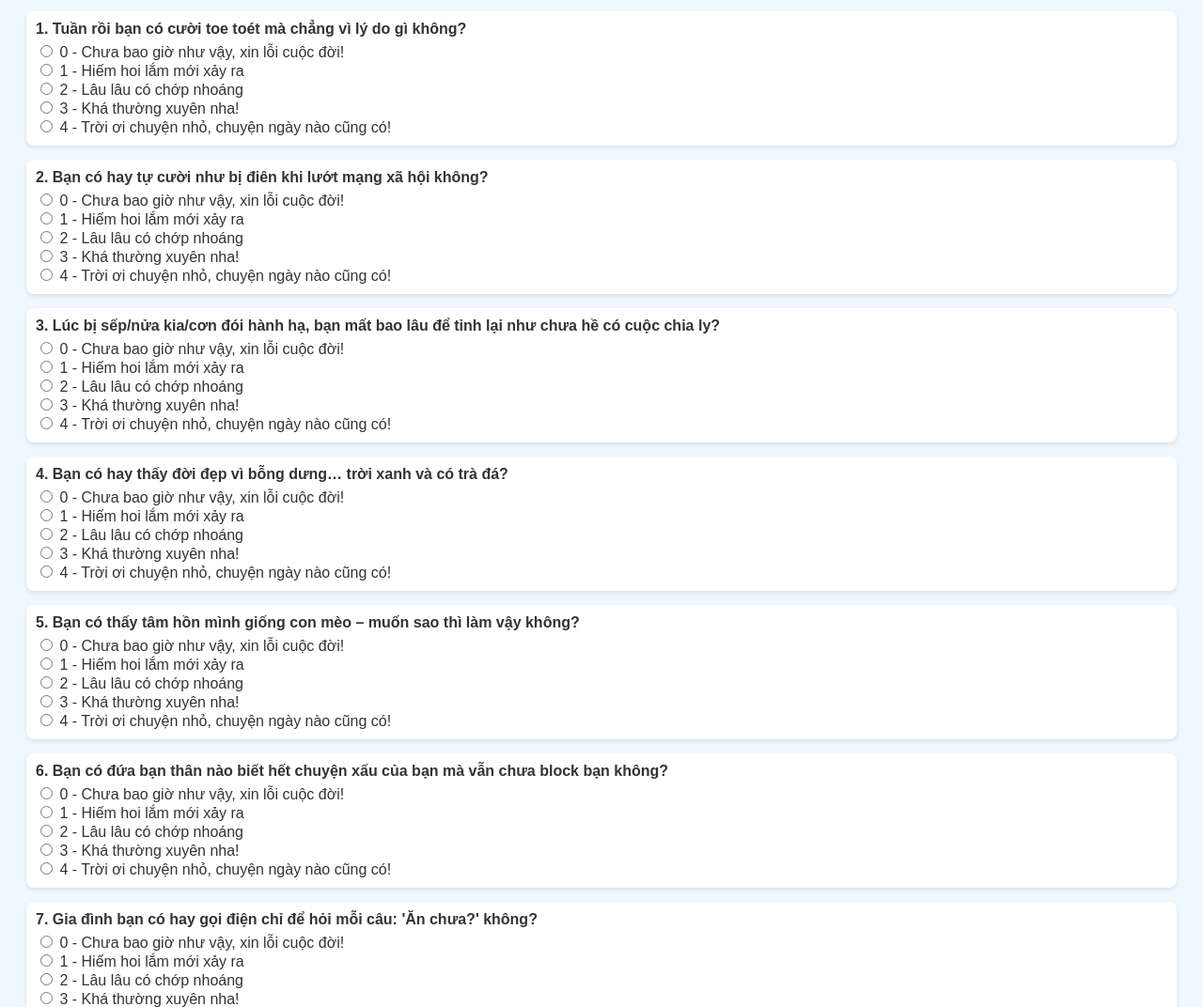
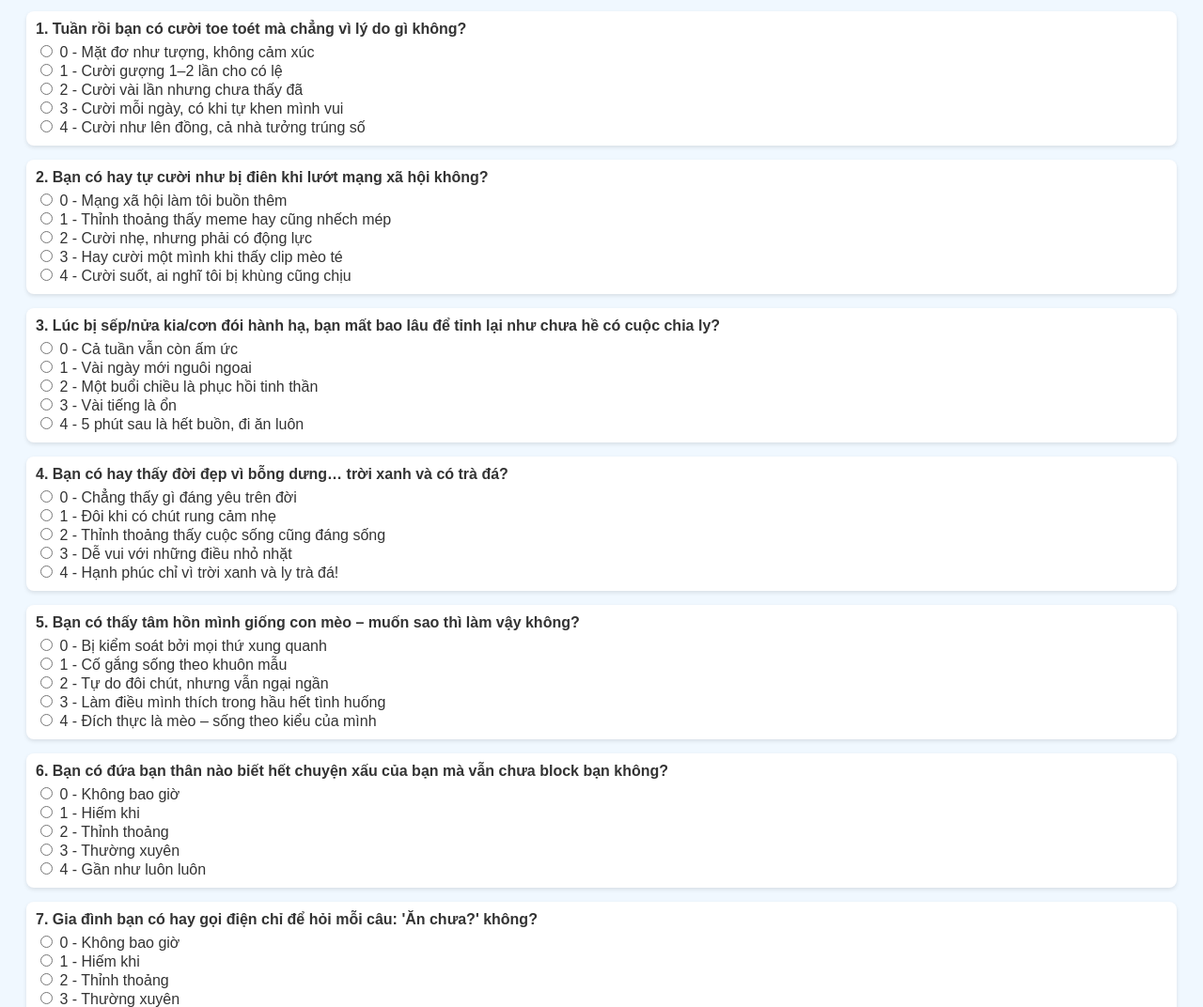
Before and after one commit to lekhactuan1982/khao-sat-hanh-phuc, a plain HTML site: page index.html in a window 1280 px wide. Shown: the part 229-1301 px from the top of the page at 94% size. Drawn offline with Linux system fonts and the light colour scheme.

Commit message:
Update index.html

```diff
--- a/index.html
+++ b/index.html
@@ -68,31 +68,26 @@
 
   <script>
     const questions = [
-      // Cảm xúc
       "Tuần rồi bạn có cười toe toét mà chẳng vì lý do gì không?",
       "Bạn có hay tự cười như bị điên khi lướt mạng xã hội không?",
       "Lúc bị sếp/nửa kia/cơn đói hành hạ, bạn mất bao lâu để tỉnh lại như chưa hề có cuộc chia ly?",
       "Bạn có hay thấy đời đẹp vì bỗng dưng… trời xanh và có trà đá?",
       "Bạn có thấy tâm hồn mình giống con mèo – muốn sao thì làm vậy không?",
-      // Quan hệ
       "Bạn có đứa bạn thân nào biết hết chuyện xấu của bạn mà vẫn chưa block bạn không?",
       "Gia đình bạn có hay gọi điện chỉ để hỏi mỗi câu: 'Ăn chưa?' không?",
       "Bạn có từng tụ tập tám chuyện mà quên luôn cả ăn chưa?",
       "Bạn có cảm giác mình là thành viên không thể thiếu trong hội 'tám chuyện vỉa hè'?",
       "Bạn có hay giúp người khác chỉ vì… vui thôi, không cần lý do?",
-      // Sức khỏe
       "Sáng dậy bạn thấy mình như siêu nhân hay xác sống?",
       "Bạn có ngủ đủ 7 tiếng hay ngủ lúc nào dậy lúc đó theo cảm hứng?",
       "Bạn có di chuyển bằng chân ngoài việc đi ra tủ lạnh không?",
       "Bạn thấy cơ thể mình giống xe điện sắp hết pin hay sạc đầy mỗi sáng?",
       "Bạn có đang cắt giảm trà sữa, bánh tráng, game, hay ít nhất là suy nghĩ về điều đó không?",
-      // Ý nghĩa sống
       "Bạn thức dậy vì đam mê, vì đồng hồ báo thức, hay vì bụng đói?",
       "Bạn có thấy việc bạn đang làm khiến bạn bớt thấy mình vô hình không?",
       "Bạn có cảm giác mình đang đi đúng đường hay chỉ là đi hoài chưa thấy quán bún bò?",
       "Khi nhìn lại quá khứ, bạn thấy mình khôn ra, lì hơn hay vẫn 'ngơ' như cũ?",
       "Bạn có đang làm thứ gì đó khiến bạn muốn hét lên: 'Đây là tôi!' không?",
-      // Môi trường sống
       "Nhà bạn có đủ yên tĩnh để nghe được tiếng thở dài của mình không?",
       "Bạn có ăn uống đủ đầy, hay mỗi bữa là một lần đối đầu với tủ lạnh trống trơn?",
       "Mỗi lần mở ví, bạn có cảm giác đang chơi trò chơi 'đoán xem còn nhiêu'?",
@@ -100,20 +95,59 @@
       "Bạn có dễ dàng gọi được ship đồ ăn, hay phải đi săn như thời nguyên thủy?"
     ];
 
-    const options = [
-      "0 - Chưa bao giờ như vậy, xin lỗi cuộc đời!",
-      "1 - Hiếm hoi lắm mới xảy ra",
-      "2 - Lâu lâu có chớp nhoáng",
-      "3 - Khá thường xuyên nha!",
-      "4 - Trời ơi chuyện nhỏ, chuyện ngày nào cũng có!"
+    const optionsList = [
+      // Tuỳ chỉnh theo từng câu hỏi (mảng các mảng)
+      [
+        "0 - Mặt đơ như tượng, không cảm xúc",
+        "1 - Cười gượng 1–2 lần cho có lệ",
+        "2 - Cười vài lần nhưng chưa thấy đã",
+        "3 - Cười mỗi ngày, có khi tự khen mình vui",
+        "4 - Cười như lên đồng, cả nhà tưởng trúng số"
+      ],
+      [
+        "0 - Mạng xã hội làm tôi buồn thêm",
+        "1 - Thỉnh thoảng thấy meme hay cũng nhếch mép",
+        "2 - Cười nhẹ, nhưng phải có động lực",
+        "3 - Hay cười một mình khi thấy clip mèo té",
+        "4 - Cười suốt, ai nghĩ tôi bị khùng cũng chịu"
+      ],
+      [
+        "0 - Cả tuần vẫn còn ấm ức",
+        "1 - Vài ngày mới nguôi ngoai",
+        "2 - Một buổi chiều là phục hồi tinh thần",
+        "3 - Vài tiếng là ổn",
+        "4 - 5 phút sau là hết buồn, đi ăn luôn"
+      ],
+      [
+        "0 - Chẳng thấy gì đáng yêu trên đời",
+        "1 - Đôi khi có chút rung cảm nhẹ",
+        "2 - Thỉnh thoảng thấy cuộc sống cũng đáng sống",
+        "3 - Dễ vui với những điều nhỏ nhặt",
+        "4 - Hạnh phúc chỉ vì trời xanh và ly trà đá!"
+      ],
+      [
+        "0 - Bị kiểm soát bởi mọi thứ xung quanh",
+        "1 - Cố gắng sống theo khuôn mẫu",
+        "2 - Tự do đôi chút, nhưng vẫn ngại ngần",
+        "3 - Làm điều mình thích trong hầu hết tình huống",
+        "4 - Đích thực là mèo – sống theo kiểu của mình"
+      ],
+      // Những câu còn lại vẫn dùng scale 0–4 tiêu chuẩn cho đơn giản
     ];
 
     const questionsDiv = document.getElementById("questions");
     questions.forEach((q, i) => {
       const div = document.createElement("div");
       div.className = "question";
+      const opts = optionsList[i] || [
+        "0 - Không bao giờ",
+        "1 - Hiếm khi",
+        "2 - Thỉnh thoảng",
+        "3 - Thường xuyên",
+        "4 - Gần như luôn luôn"
+      ];
       div.innerHTML = `<div class='question-title'>${i+1}. ${q}</div>` +
-        options.map((opt, idx) => `
+        opts.map((opt, idx) => `
           <label>
             <input type='radio' name='q${i}' value='${idx}' required> ${opt}
           </label><br>`).join("");
```
